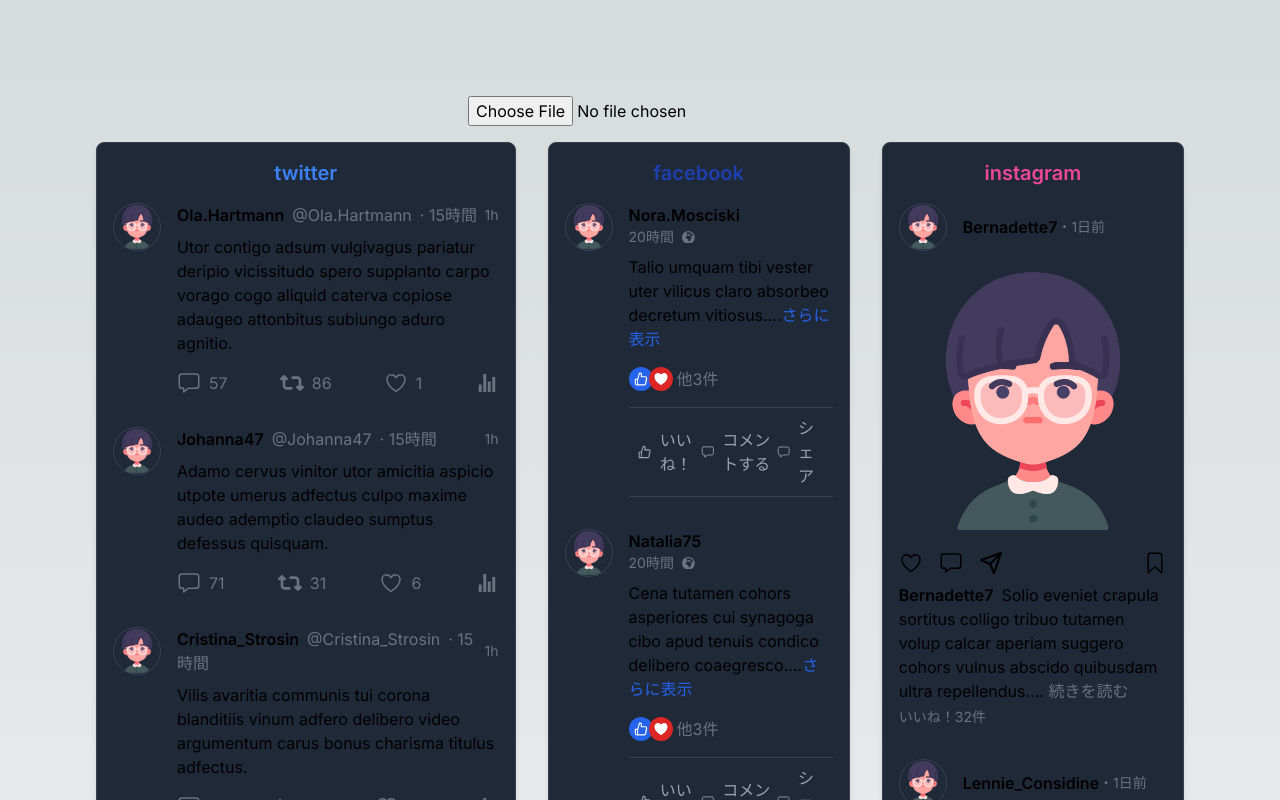
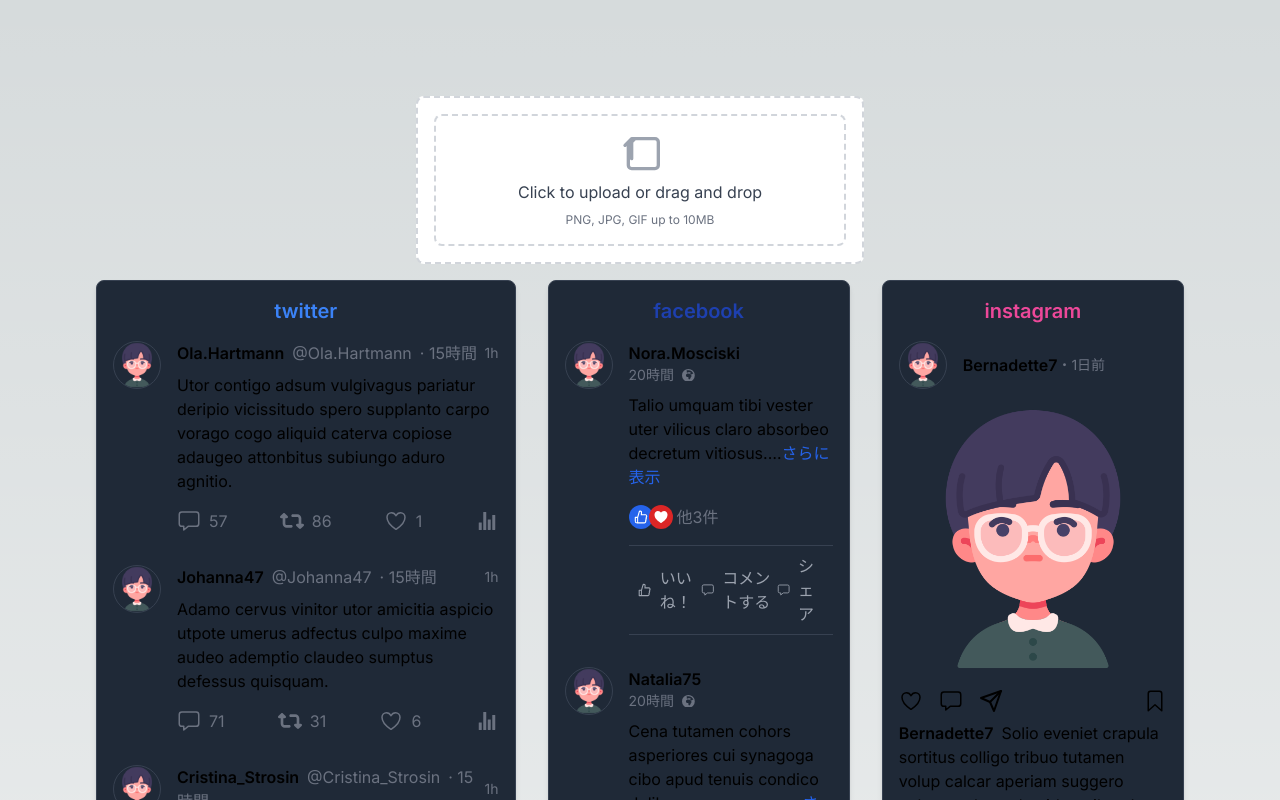
Before and after one commit to hatsu38/icon-viewer, a Next.js app: page / in a window 1280 px wide. Shown: the top 800 px of the page. Built offline with nearby package versions, Linux system fonts and the light colour scheme.

Commit message:
feat: Create FileUplader Component

```diff
--- /dev/null
+++ b/src/pages/_components/fileUploader.tsx
@@ -0,0 +1,83 @@
+import { useState } from "react";
+
+type FileUploadPropsType = {
+  onFileChange: (file: File | null) => void;
+  className?: string;
+}
+
+export const FileUploader = ({ onFileChange, className }: FileUploadPropsType) => {
+  const [previewSrc, setPreviewSrc] = useState<string | null>(null);
+
+  const handleFileChange = (event: React.ChangeEvent<HTMLInputElement>) => {
+    const file = event.target.files?.[0] || null;
+    if (file) {
+      const reader = new FileReader();
+      reader.onloadend = () => {
+        setPreviewSrc(reader.result as string);
+        onFileChange(file);
+      };
+      reader.readAsDataURL(file);
+    }
+  };
+
+  const handleDrop = (event: React.DragEvent<HTMLDivElement>) => {
+    event.preventDefault();
+    const file = event.dataTransfer.files?.[0] || null;
+    if (file) {
+      const reader = new FileReader();
+      reader.onloadend = () => {
+        setPreviewSrc(reader.result as string);
+        onFileChange(file);
+      };
+      reader.readAsDataURL(file);
+    }
+  };
+
+  const handleDragOver = (event: React.DragEvent<HTMLDivElement>) => {
+    event.preventDefault();
+  };
+
+  return (
+    <div className={`w-full max-w-md p-4 border-2 border-dashed border-gray-300 rounded-lg flex flex-col items-center justify-center bg-white text-gray-700 cursor-pointer ${className}`}>
+      <div
+        onDrop={handleDrop}
+        onDragOver={handleDragOver}
+        className="w-full max-w-md p-4 border-2 border-dashed border-gray-300 rounded-lg flex flex-col items-center justify-center bg-white text-gray-700 cursor-pointer"
+      >
+        <input
+          type="file"
+          accept="image/*"
+          onChange={handleFileChange}
+          className="hidden"
+          id="file-upload"
+        />
+        <label htmlFor="file-upload" className="cursor-pointer">
+          <div className="flex flex-col items-center space-y-2">
+            {previewSrc ? (
+              <img src={previewSrc} alt="Preview" className="w-24 h-24 rounded-full object-cover" />
+            ) : (
+              <>
+                <svg
+                  xmlns="http://www.w3.org/2000/svg"
+                  className="h-10 w-10 text-gray-400"
+                  fill="none"
+                  viewBox="0 0 24 24"
+                  stroke="currentColor"
+                >
+                  <path
+                    strokeLinecap="round"
+                    strokeLinejoin="round"
+                    strokeWidth={2}
+                    d="M7 16V4m0 0L3 8m4-4h14a2 2 0 012 2v14a2 2 0 01-2 2H7a2 2 0 01-2-2V8l4-4z"
+                  />
+                </svg>
+                <span>Click to upload or drag and drop</span>
+                <span className="text-xs text-gray-500">PNG, JPG, GIF up to 10MB</span>
+              </>
+            )}
+          </div>
+        </label>
+      </div>
+    </div>
+  );
+};
--- a/src/pages/index.tsx
+++ b/src/pages/index.tsx
@@ -13,6 +13,7 @@
 import E from "@/pages/_assets/icons/e.png"
 import { StaticImageData } from "next/image";
 import { SnsWrapper } from "./_components/snsWrapper";
+import { FileUploader } from "./_components/fileUploader";
 
 export default function Home() {
   const randomIndex = Math.floor(Math.random() * 5);
@@ -20,8 +21,7 @@
   const defaultImageSrc = [A, B, C, D, E][randomIndex];
   const [imageSrc, setImageSrc] = useState<string | StaticImageData>(defaultImageSrc);
 
-  const handleFileChange = (event: React.ChangeEvent<HTMLInputElement>) => {
-    const file = event.target.files?.[0] || null;
+  const handleFileChange = (file: File | null) => {
     if (file) {
       const reader = new FileReader();
       reader.onloadend = () => {
@@ -36,7 +36,7 @@
       className={`flex min-h-screen flex-col items-center justify-between p-24 ${inter.className}`}
     >
       <div className="flex flex-col items-center">
-        <input type="file" accept="image/*" onChange={handleFileChange} className="mb-4" />
+        <FileUploader onFileChange={handleFileChange} className="mb-4" />
         {imageSrc && (
           <div className="flex items-start space-x-8">
             <div className="flex flex-col items-center">
```
